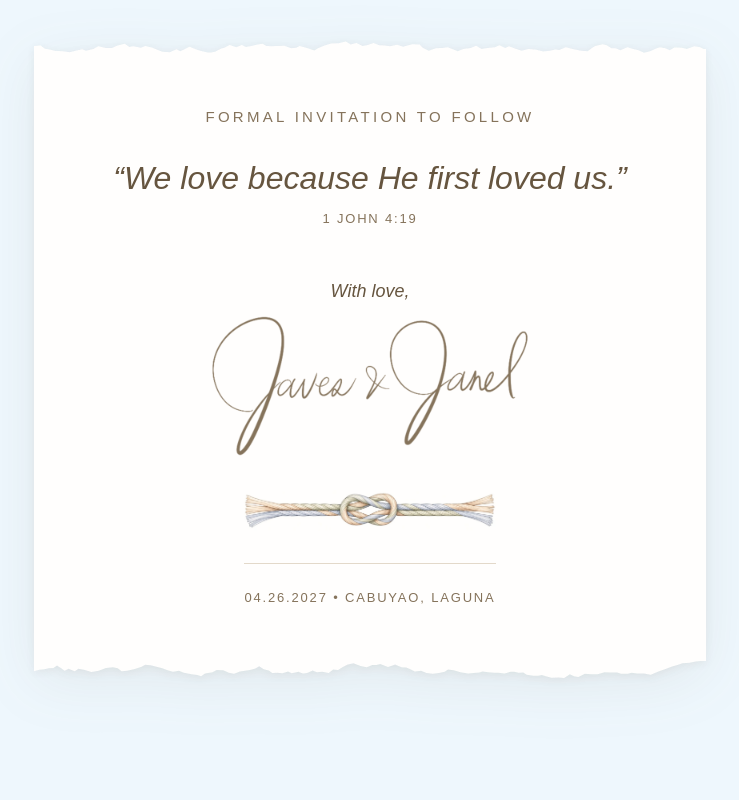
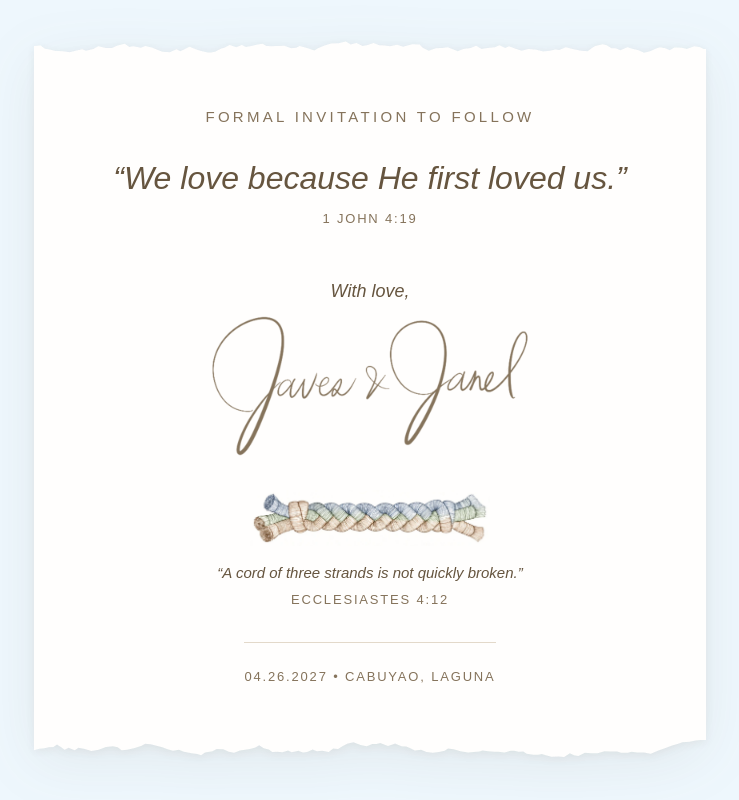
Before and after one commit to ZoeHatdog/WeddingWebsite, a Next.js app: page / in a window 1280 px wide. Shown: the part 3704-4504 px from the top of the page, without its empty margins (270-1009 px from the left). Built offline with nearby package versions, Linux system fonts and the light colour scheme; no server answers; a web font is replaced by a local one.

Commit message:
fixed the cord

```diff
--- a/app/globals.css
+++ b/app/globals.css
@@ -668,12 +668,13 @@ main > .band:first-child { padding-top: clamp(var(--space-xl), 8vw, var(--space-
 }
 
 .cord {
-  width: min(100%, 16rem);
+  width: min(100%, 24rem);
   margin: var(--space-lg) auto 0;
 }
 
 .cord__art {
-  width: 100%;
+  width: min(100%, 15rem);
+  margin-inline: auto;
   mix-blend-mode: multiply;
 }
 
--- a/app/page.tsx
+++ b/app/page.tsx
@@ -154,14 +154,12 @@ export default function Home() {
             <p className="close__sign">With love,</p>
             <Image className="close__names" src="/assets/names.png" width={1600} height={720} sizes="22rem" alt="Javes & Janel" />
             <figure className="cord">
-              <Image className="cord__art" src="/assets/three-fold-knot.webp" width={1149} height={183} sizes="(min-width: 40rem) 16rem, 64vw"
-                alt="Watercolour of three cords in champagne, sage and powder blue braided into one and tied in a single knot." />
-              {/*}
+              <Image className="cord__art" src="/assets/three-fold-braid.webp" width={998} height={231} sizes="(min-width: 40rem) 15rem, 60vw"
+                alt="Fine ink drawing of three cords in champagne, sage and powder blue braided into one and bound together at the top." />
               <figcaption className="cord__caption">
                 “A cord of three strands is not quickly broken.”
                 <cite className="caps">Ecclesiastes 4:12</cite>
               </figcaption>
-              */}
             </figure>
             <p className="close__meta caps">
               <time dateTime="2027-04-26">04.26.2027</time> <span aria-hidden="true">•</span> Cabuyao, Laguna
```
Also changed, not shown: public/assets/three-fold-braid.webp (added).
